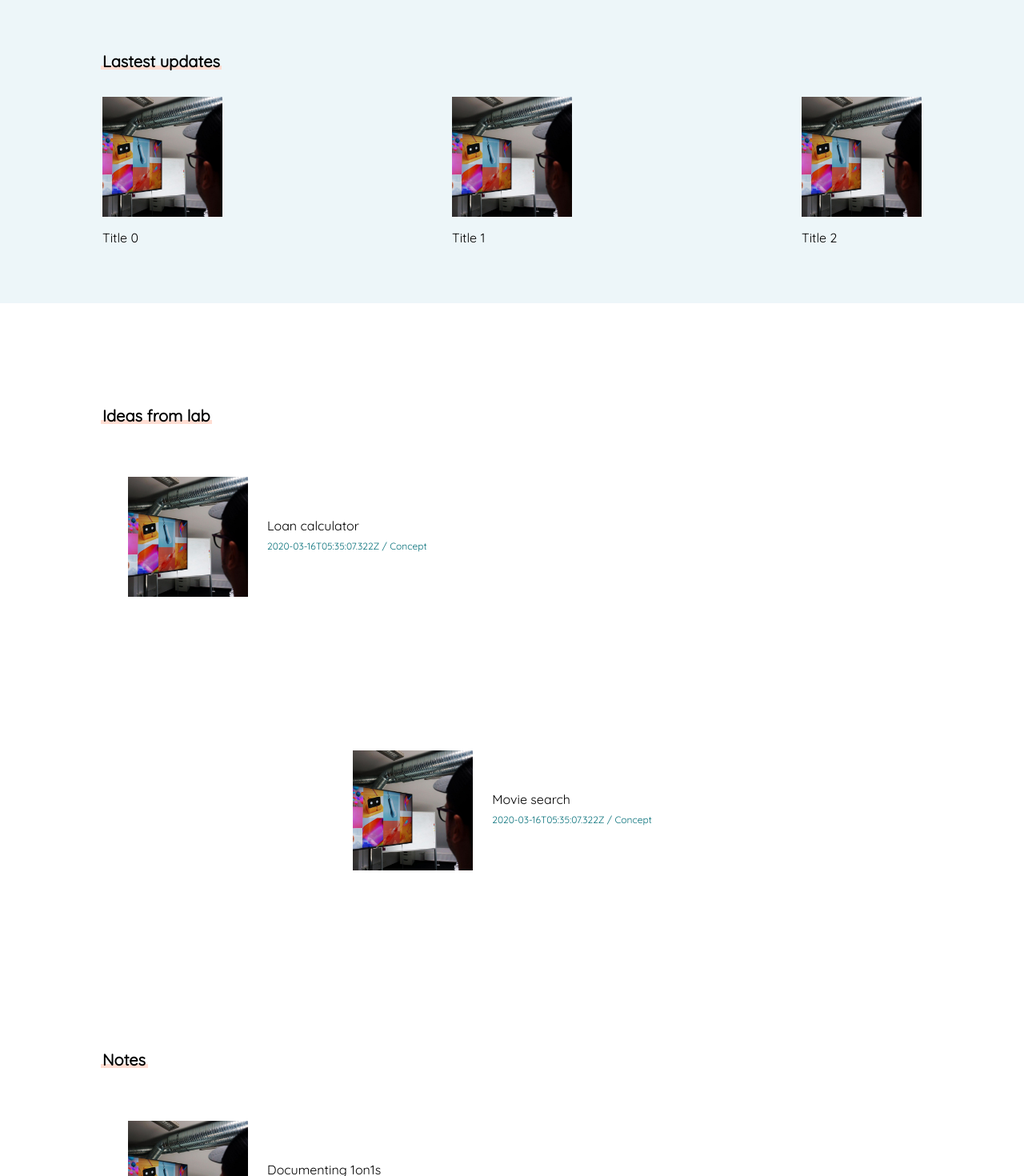
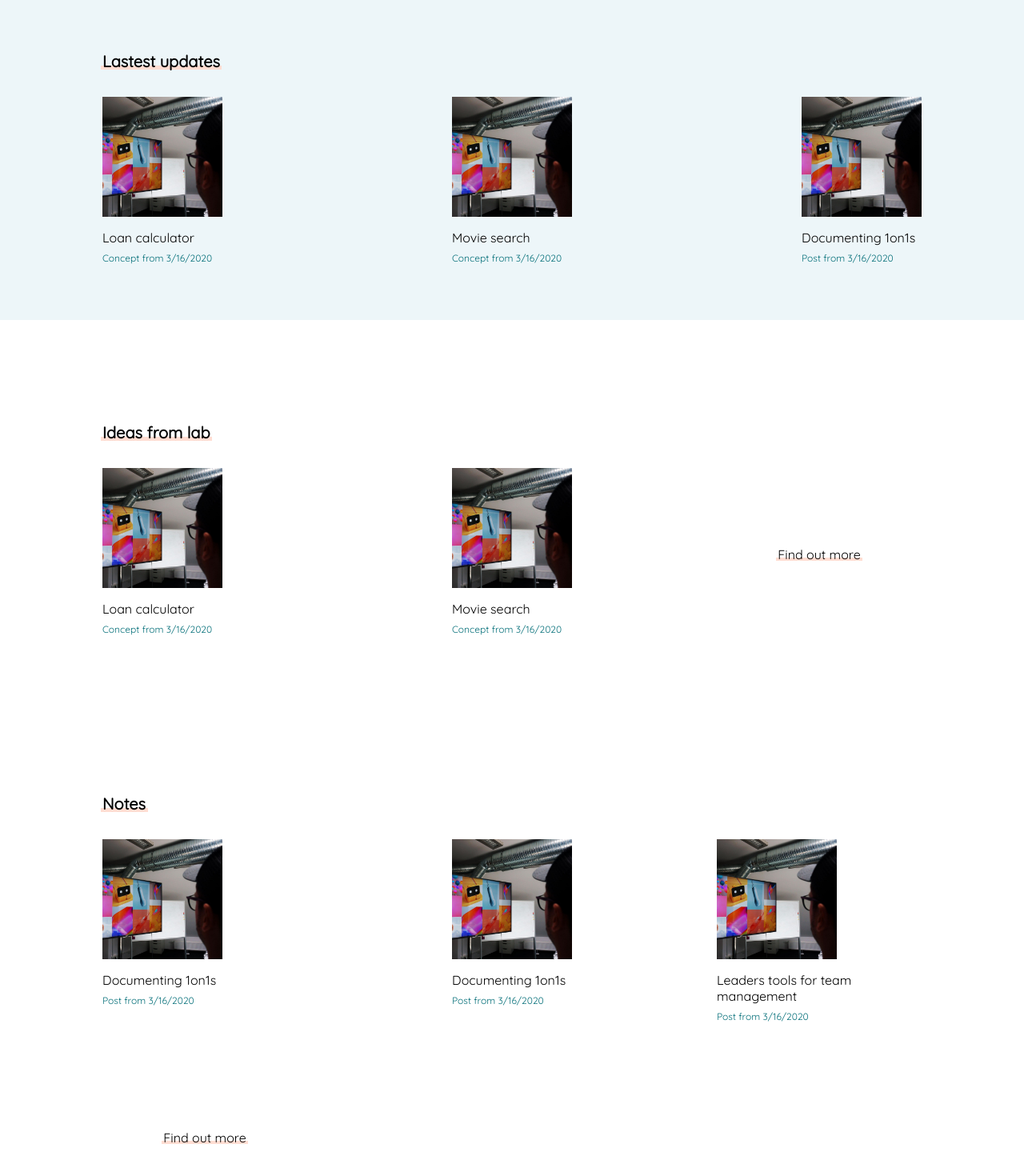
Before and after one commit to tjankowski/thebuild, a Next.js app: page / in a window 1280 px wide. Shown: the part 620-2090 px from the top of the page at 80% size. Built offline with nearby package versions, Linux system fonts and the light colour scheme.

Commit message:
Render notes and lab content

```diff
--- a/components/Tile.js
+++ b/components/Tile.js
@@ -1,5 +1,6 @@
 import clsx from "clsx";
 import Image from "next/image";
+import Link from "next/link";
 import styles from "styles/Tile.module.scss";
 
 const TileMock = {
@@ -11,9 +12,10 @@ const TileMock = {
 };
 
 export default function Tile({ tile, className }) {
-  const { title, image, date, subtitle, stats } = tile;
+  const { title, link, image, date, subtitle, stats } = tile;
   return (
-    <div className={clsx(styles.tile, className)}>
+    <Link href={link}>
+      <a className={clsx(styles.tile, className)}>
         <div className={styles.image}>
           <Image
             src="/images/2019.jpg"
@@ -28,15 +30,16 @@ export default function Tile({ tile, className }) {
             <div className={styles.title}>{title}</div>
             {subtitle && (
               <div className={styles.subtitle}>
-              {date} / {subtitle}
+                {subtitle} from {new Date(date).toLocaleDateString()}
               </div>
             )}
           </div>
           <div className={styles.footer}>
             {stats && <div className={styles.stats}>{stats}</div>}
-          <a>Read</a>
+            <span>Read</span>
           </div>
         </div>
-    </div>
+      </a>
+    </Link>
   );
 }
--- a/pages/index.js
+++ b/pages/index.js
@@ -9,8 +9,10 @@ import sectionStyles from "styles/Section.module.scss";
 import Section from "components/Section";
 import Tile from "components/Tile";
 import { getAll, TYPES } from "lib/api";
+import { sortByDate } from "lib/common";
+import Link from "next/link";
 
-export default function Home({ projects, notes }) {
+export default function Home({ projects, notes, latest }) {
   return (
     <Layout>
       <Grid className={layoutStyles.container}>
@@ -31,8 +33,16 @@ export default function Home({ projects, notes }) {
       </Grid>
       <Section className={sectionStyles.section_gray} title="Lastest updates">
         <div className={layoutStyles.grid3}>
-          {[1, 2, 3].map((item, index) => (
-            <Tile key={index} tile={{ title: `Title ${index}` }} />
+          {latest.map((item, index) => (
+            <Tile
+              key={index}
+              tile={{
+                title: item.title,
+                subtitle: item.category,
+                date: item.date,
+                link: item.link,
+              }}
+            />
           ))}
         </div>
       </Section>
@@ -46,10 +56,15 @@ export default function Home({ projects, notes }) {
                   title: item.title,
                   subtitle: item.category,
                   date: item.date,
+                  link: item.link,
                 }}
-                className={tileStyles.tile_horizontal}
               />
             ))}
+            <div className={commonStyles.center}>
+              <Link href="/lab">
+                <a className={commonStyles.highlight}>Find out more</a>
+              </Link>
+            </div>
           </div>
         </Section>
       )}
@@ -63,10 +78,15 @@ export default function Home({ projects, notes }) {
                   title: item.title,
                   subtitle: item.category,
                   date: item.date,
+                  link: item.link,
                 }}
-                className={tileStyles.tile_horizontal}
               />
             ))}
+            <div className={commonStyles.center}>
+              <Link href="/notes">
+                <a className={commonStyles.highlight}>Find out more</a>
+              </Link>
+            </div>
           </div>
         </Section>
       )}
@@ -75,10 +95,12 @@ export default function Home({ projects, notes }) {
 }
 
 export async function getStaticProps() {
-  const projects = getAll(TYPES.LAB, ["title", "date", "category"]);
-  const notes = getAll(TYPES.NOTES, ["title", "date", "category"]);
+  const projects = getAll(TYPES.LAB, ["title", "date", "category", "link"], 5);
+  const notes = getAll(TYPES.NOTES, ["title", "date", "category", "link"], 5);
+
+  const latest = [...projects, ...notes].sort(sortByDate).slice(0, 3);
 
   return {
-    props: { projects, notes },
+    props: { projects, notes, latest },
   };
 }
--- a/pages/lab.js
+++ b/pages/lab.js
@@ -7,6 +7,7 @@ import sectionStyles from "styles/Section.module.scss";
 import commonStyles from "styles/Common.module.scss";
 import Section from "components/Section";
 import Tile from "components/Tile";
+import { getAll, TYPES } from "lib/api";
 
 export default function Lab({ projects }) {
   return (
@@ -25,6 +26,7 @@ export default function Lab({ projects }) {
                 title: item.title,
                 subtitle: item.category,
                 date: item.date,
+                link: item.link,
               }}
               className={tileStyles.tile_horizontal}
             />
@@ -36,7 +38,7 @@ export default function Lab({ projects }) {
 }
 
 export async function getStaticProps() {
-  const projects = getAll(TYPES.LAB, ["title", "date", "category"]);
+  const projects = getAll(TYPES.LAB, ["title", "date", "category", "link"]);
 
   return {
     props: { projects },
--- a/pages/notes.js
+++ b/pages/notes.js
@@ -26,6 +26,7 @@ export default function Notes({ notes }) {
                 title: item.title,
                 subtitle: item.category,
                 date: item.date,
+                link: item.link,
               }}
               className={tileStyles.tile_horizontal}
             />
@@ -37,7 +38,7 @@ export default function Notes({ notes }) {
 }
 
 export async function getStaticProps() {
-  const notes = getAll(TYPES.NOTES, ["title", "date", "category"]);
+  const notes = getAll(TYPES.NOTES, ["title", "date", "category", "link"]);
 
   return {
     props: { notes },
```
Also changed, not shown: pages/lab/[slug].js (+61 -0 lines), pages/notes/[slug].js (+65 -0 lines). Lines whose indentation alone changed are shown as unchanged.
